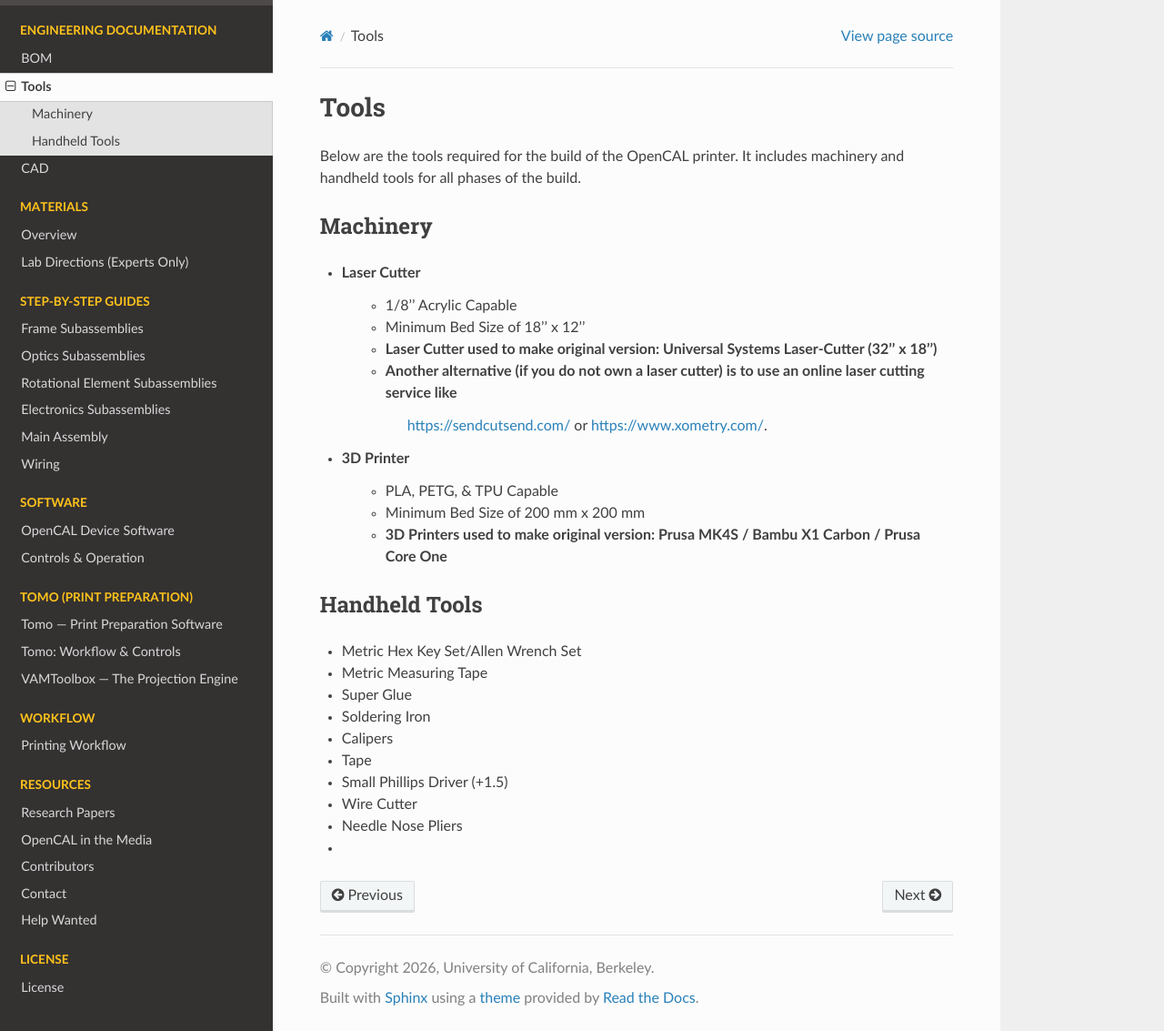
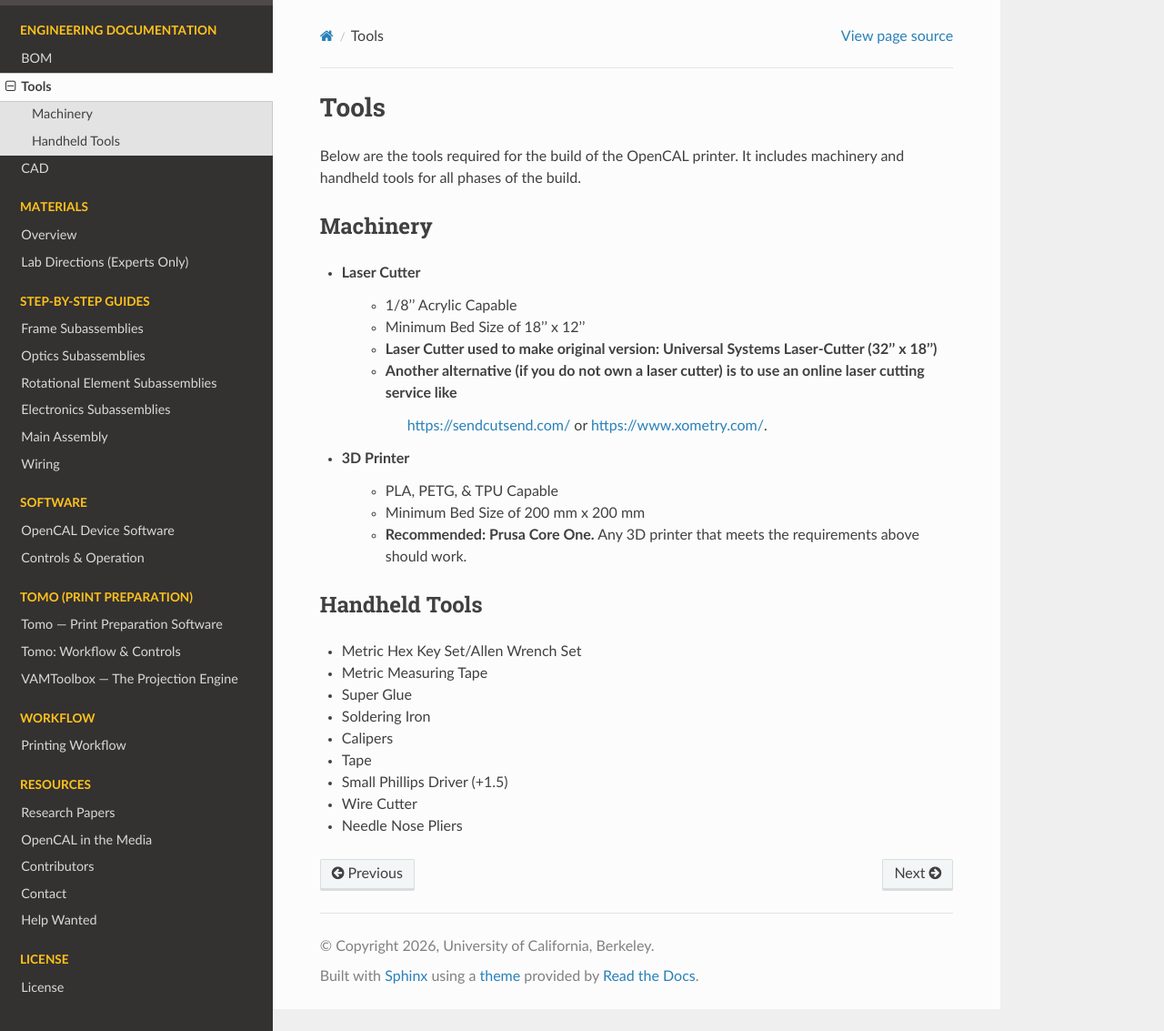
Before and after one commit to computed-axial-lithography/OpenCAL-documentation, a Sphinx documentation site: the page built from docs/source/engineering_documentation/tools.rst, in a window 1280 px wide and 1133 px high. Shown: the whole window at 91% size. Built offline with Sphinx 7.4.7 and the Read the Docs theme 3.1.0, drawn with Linux system fonts in a browser that asks for light colours.

Commit message:
Tools: recommend Prusa Core One (note any printer should work); drop stray bullet
Co-Authored-By: Claude Opus 4.8 (1M context) <noreply@anthropic.com>

```diff
--- a/docs/source/engineering_documentation/tools.rst
+++ b/docs/source/engineering_documentation/tools.rst
@@ -15,7 +15,7 @@ Machinery
 * 3D Printer
     * PLA, PETG, & TPU Capable
     * Minimum Bed Size of 200 mm x 200 mm
-    * **3D Printers used to make original version: Prusa MK4S / Bambu X1 Carbon / Prusa Core One**
+    * **Recommended: Prusa Core One.** Any 3D printer that meets the requirements above should work.
 
 Handheld Tools
 --------------
@@ -28,4 +28,3 @@ Handheld Tools
 * Small Phillips Driver (+1.5)
 * Wire Cutter
 * Needle Nose Pliers
-*
```
